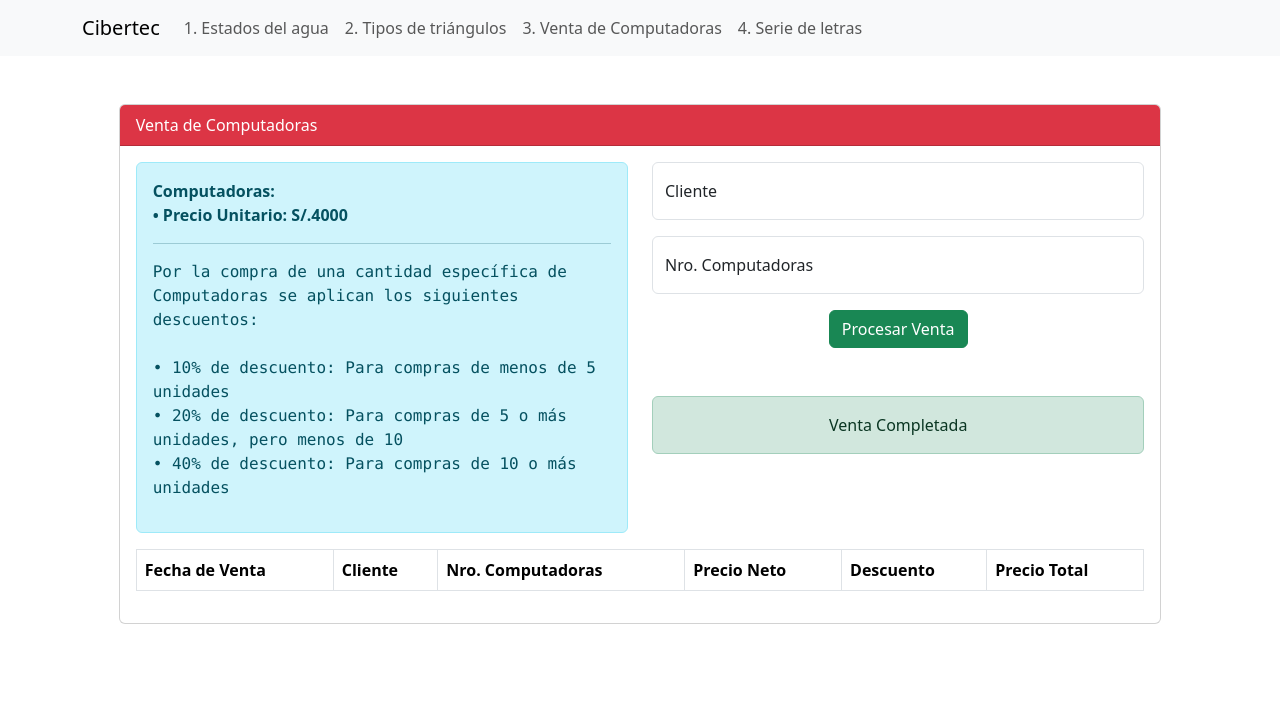
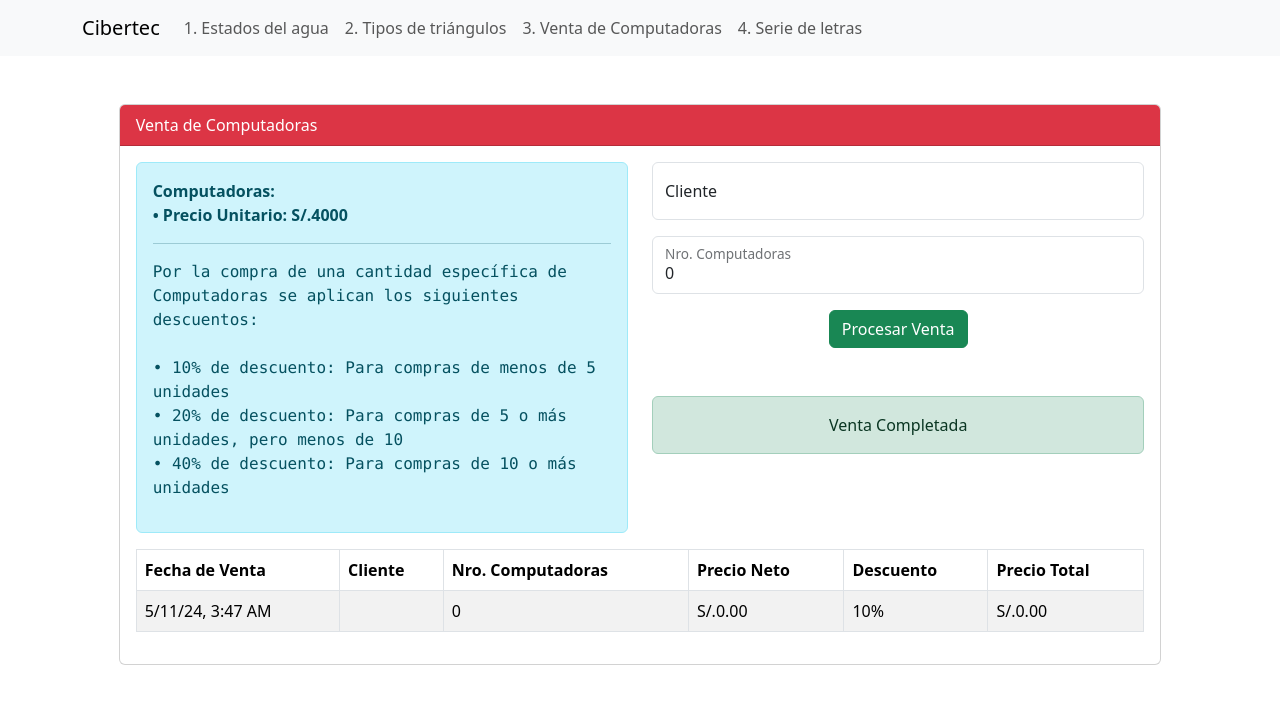
Before and after one commit to BlackTail2000/DAWI_CL3_2, an Angular app: page /venta-computadoras in a window 1280 px wide. Both pictures are taken after a click on the button "Procesar Venta". Shown: the top 704 px of the page. Built offline with nearby package versions, Linux system fonts and the light colour scheme.

Commit message:
Venta de Computadoras Completada

```diff
--- a/src/app/venta-computadoras/venta-computadoras.component.html
+++ b/src/app/venta-computadoras/venta-computadoras.component.html
@@ -24,24 +24,30 @@
                 <div class="col">
                     <div class="form-floating mb-3">
                         <input type="text" class="form-control" id="txtcliente"
-                               autocomplete="off" placeholder="Cliente">
+                               autocomplete="off" placeholder="Cliente"
+                               [(ngModel)]="venta.cliente">
                         <label for="txtcliente">Cliente</label>
                     </div>
                     <div class="form-floating mb-3">
                         <input type="number" class="form-control" id="txtnrocompus"
-                               autocomplete="off" placeholder="Nro. Computadoras">
+                               autocomplete="off" placeholder="Nro. Computadoras"
+                               [(ngModel)]="venta.nrocompus">
                         <label for="txtnrocompus">Nro. Computadoras</label>
                     </div>
                     <div class="text-center">
-                        <button type="button" class="btn btn-success">
+                        <button type="button" class="btn btn-success"
+                                (click)="calcularVenta()">
                             Procesar Venta
                         </button>
                     </div>
+                    @if(mostrarResultado) {
                         <div class="alert alert-success text-center mt-5" role="alert">
                             Venta Completada
                         </div>
+                    }
                 </div>
             </div>
+            @if(mostrarResultado) {
                 <table class="table table-bordered table-striped">
                     <thead>
                         <tr>
@@ -53,7 +59,20 @@
                             <th scope="col">Precio Total</th>
                         </tr>
                     </thead>
+                    <tbody>
+                        @for (venta of ventas; track $index) {
+                            <tr>
+                                <td>{{venta.fecha | date: 'short'}}</td>
+                                <td>{{venta.cliente}}</td>
+                                <td>{{venta.nrocompus}}</td>
+                                <td>{{venta.neto | currency: "S/."}}</td>
+                                <td>{{venta.porcentajedesc}}%</td>
+                                <td>{{venta.total | currency: "S/."}}</td>
+                            </tr>
+                        }
+                    </tbody>
                 </table>
+            }
         </div>
     </div>
 </div>
--- a/src/app/venta-computadoras/venta-computadoras.component.ts
+++ b/src/app/venta-computadoras/venta-computadoras.component.ts
@@ -1,17 +1,22 @@
+import { CurrencyPipe, DatePipe } from '@angular/common';
 import { Component } from '@angular/core';
+import { FormsModule } from '@angular/forms';
 
 @Component({
   selector: 'app-venta-computadoras',
   standalone: true,
-  imports: [],
+  imports: [
+    FormsModule,
+    DatePipe,
+    CurrencyPipe
+  ],
   templateUrl: './venta-computadoras.component.html',
   styleUrl: './venta-computadoras.component.scss'
 })
 export class VentaComputadorasComponent {
   ventas: Venta[] = []
 
-  venta: Venta = {
-    fecha: new Date(),
+  venta = {
     cliente: "",
     nrocompus: 0,
     neto: 0,
@@ -24,8 +29,14 @@ export class VentaComputadorasComponent {
     this.venta.neto = Number(this.venta.nrocompus) * 4000;
     this.venta.porcentajedesc = this.calcularDescuento(Number(this.venta.nrocompus));
     this.venta.total = Number(this.venta.neto) - Number(this.venta.neto * this.venta.porcentajedesc / 100);
-    this.venta.fecha = new Date();
-    this.ventas.push(this.venta);
+    this.ventas.push({
+      fecha: new Date(),
+      cliente: this.venta.cliente,
+      nrocompus: this.venta.nrocompus,
+      neto: this.venta.neto,
+      porcentajedesc: this.venta.porcentajedesc,
+      total: this.venta.total
+    });
     this.mostrarResultado = true;
   }
 
```
Lines whose indentation alone changed are shown as unchanged.
